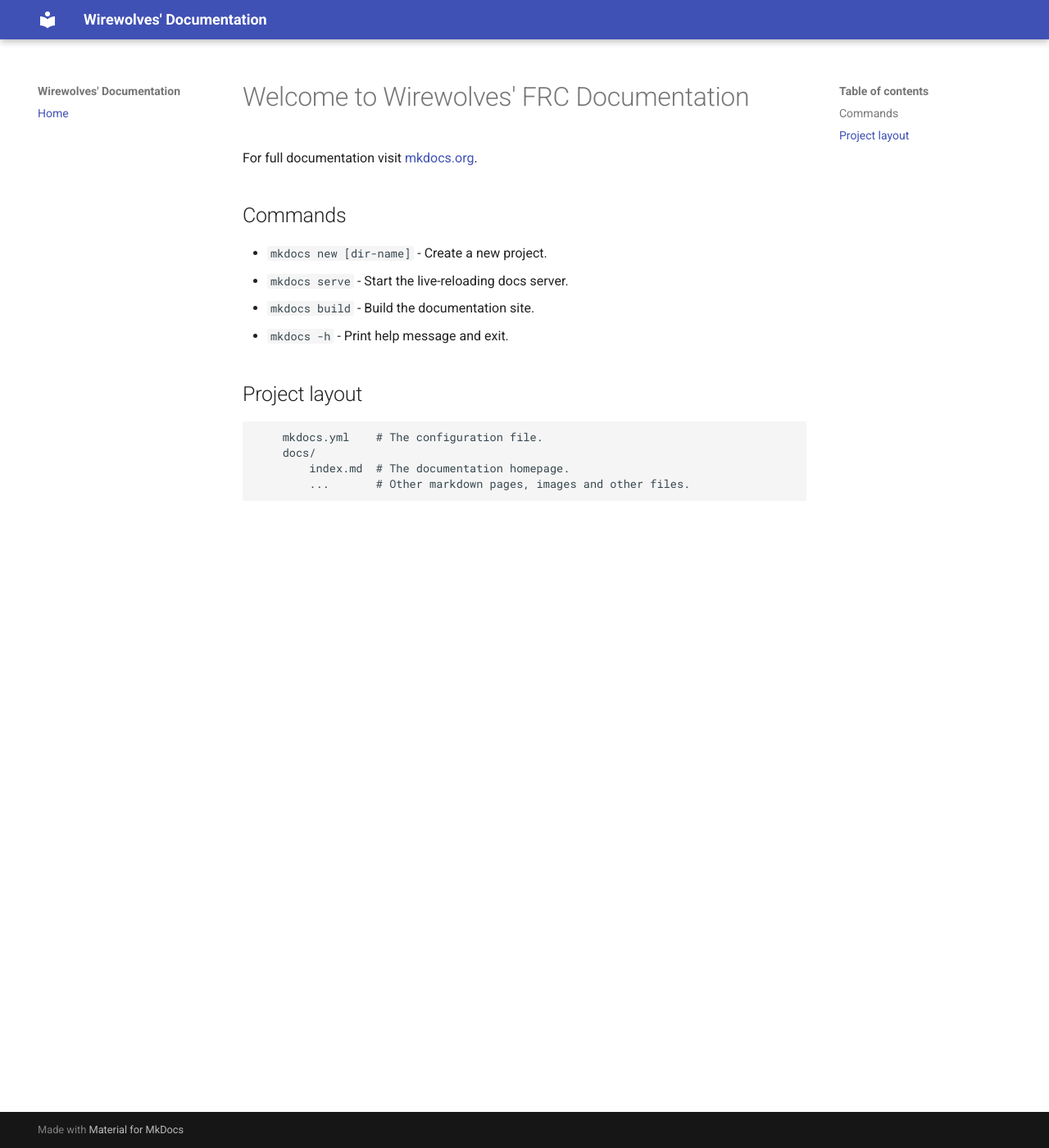
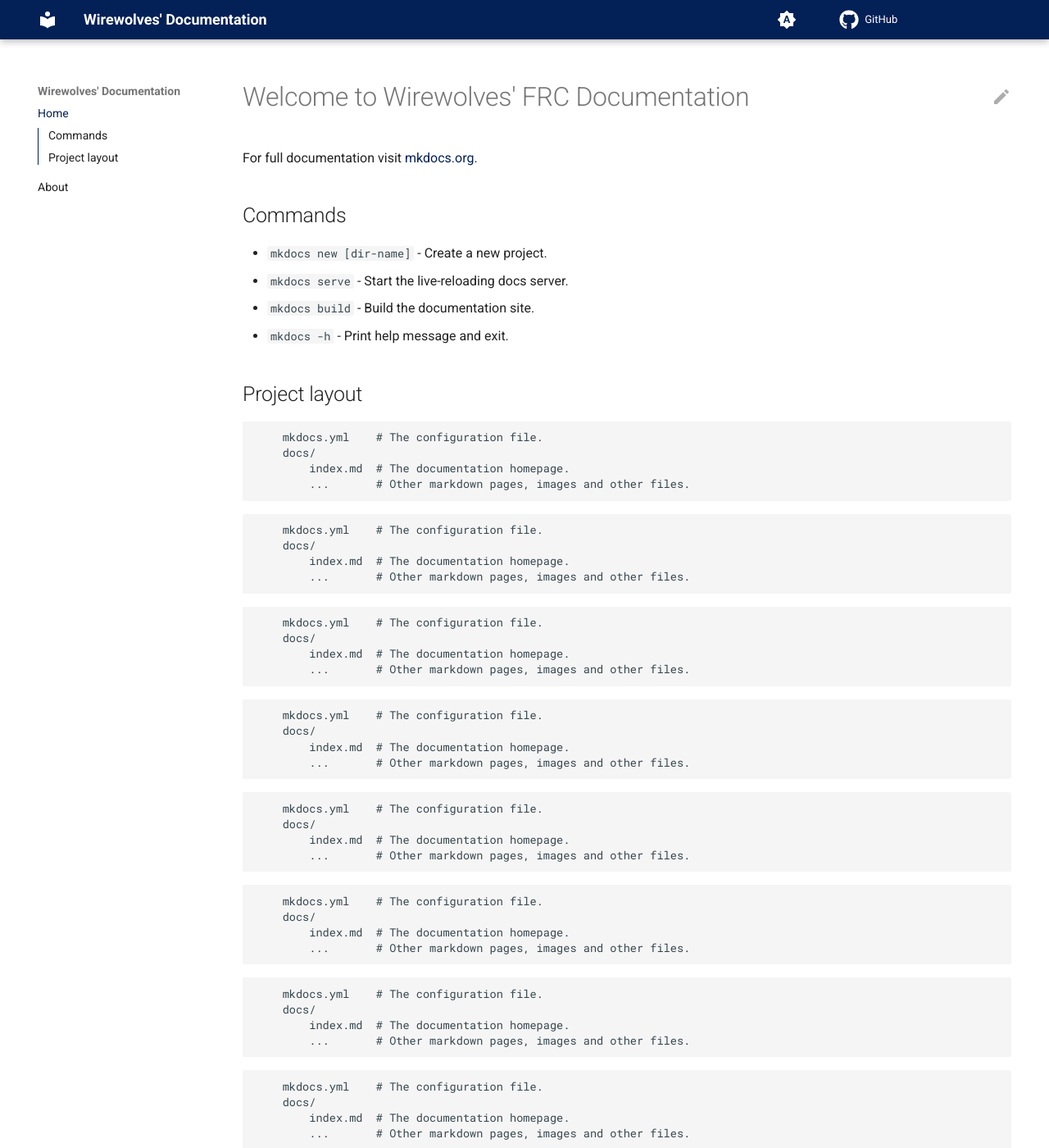
Before and after one commit to wirewolves10679/Documentation, an MkDocs documentation site: the page built from docs/index.md, in a window 1280 px wide and 1400 px high. Shown: the whole window at 82% size. Built offline with MkDocs 1.6.1 and Material for MkDocs 9.7.7, drawn with Linux system fonts in a browser that asks for light colours; plug-ins that fetch from the network failed and are left out; comment, search, counter and statistics services are not loaded; the version menu is left out; some of the changed text lies outside the part shown.

Commit message:
added material features

````diff
--- a/docs/index.md
+++ b/docs/index.md
@@ -17,3 +17,108 @@ For full documentation visit [mkdocs.org](https://www.mkdocs.org).
         index.md  # The documentation homepage.
         ...       # Other markdown pages, images and other files.
 ```
+
+```
+    mkdocs.yml    # The configuration file.
+    docs/
+        index.md  # The documentation homepage.
+        ...       # Other markdown pages, images and other files.
+```
+
+```
+    mkdocs.yml    # The configuration file.
+    docs/
+        index.md  # The documentation homepage.
+        ...       # Other markdown pages, images and other files.
+```
+
+```
+    mkdocs.yml    # The configuration file.
+    docs/
+        index.md  # The documentation homepage.
+        ...       # Other markdown pages, images and other files.
+```
+
+```
+    mkdocs.yml    # The configuration file.
+    docs/
+        index.md  # The documentation homepage.
+        ...       # Other markdown pages, images and other files.
+```
+
+```
+    mkdocs.yml    # The configuration file.
+    docs/
+        index.md  # The documentation homepage.
+        ...       # Other markdown pages, images and other files.
+```
+
+```
+    mkdocs.yml    # The configuration file.
+    docs/
+        index.md  # The documentation homepage.
+        ...       # Other markdown pages, images and other files.
+```
+
+```
+    mkdocs.yml    # The configuration file.
+    docs/
+        index.md  # The documentation homepage.
+        ...       # Other markdown pages, images and other files.
+```
+
+```
+    mkdocs.yml    # The configuration file.
+    docs/
+        index.md  # The documentation homepage.
+        ...       # Other markdown pages, images and other files.
+```
+
+```
+    mkdocs.yml    # The configuration file.
+    docs/
+        index.md  # The documentation homepage.
+        ...       # Other markdown pages, images and other files.
+```
+
+```
+    mkdocs.yml    # The configuration file.
+    docs/
+        index.md  # The documentation homepage.
+        ...       # Other markdown pages, images and other files.
+```
+
+```
+    mkdocs.yml    # The configuration file.
+    docs/
+        index.md  # The documentation homepage.
+        ...       # Other markdown pages, images and other files.
+```
+
+```
+    mkdocs.yml    # The configuration file.
+    docs/
+        index.md  # The documentation homepage.
+        ...       # Other markdown pages, images and other files.
+```
+
+```
+    mkdocs.yml    # The configuration file.
+    docs/
+        index.md  # The documentation homepage.
+        ...       # Other markdown pages, images and other files.
+```
+
+```
+    mkdocs.yml    # The configuration file.
+    docs/
+        index.md  # The documentation homepage.
+        ...       # Other markdown pages, images and other files.
+```
+
+```
+    mkdocs.yml    # The configuration file.
+    docs/
+        index.md  # The documentation homepage.
+        ...       # Other markdown pages, images and other files.
+```
--- /dev/null
+++ b/docs/stylesheets/extra.css
@@ -0,0 +1,5 @@
+:root  > * {
+  --md-primary-fg-color:        #032057;
+  --md-primary-fg-color--light: #032057;
+  --md-primary-fg-color--dark:  #032057;
+}
--- a/mkdocs.yml
+++ b/mkdocs.yml
@@ -1,12 +1,77 @@
 site_name: Wirewolves' Documentation
 site_url: https://docs.wirewolves.org
+repo_url: https://github.com/wirewolves10679/Documentation
+edit_uri: edit/main/docs/
 nav:
   - Home: index.md
+  - About: about.md
+
+plugins:
+  - git-revision-date-localized
+  - privacy
+
 theme:
   name: material
+
   highlightjs: true
+
   hljs_languages:
     - java
     - yaml
-plugins:
-  - git-revision-date-localized
+
+  features:
+    - content.action.edit
+    - header.autohide
+    - navigation.instant
+    - navigation.instant.prefetch
+    - navigation.instant.progress
+    - navigation.path
+    - navigation.top
+    - navigation.tracking
+    - offline
+    - toc.follow
+    - toc.integrate
+    - search
+    - search.boost
+    - search.highlight
+    - search.share
+    - search.suggest
+
+  palette:
+    # Palette toggle for automatic mode
+    - media: "(prefers-color-scheme)"
+      toggle:
+        icon: material/brightness-auto
+        name: Switch to light mode
+
+    # Palette toggle for light mode
+    - media: "(prefers-color-scheme: light)"
+      scheme: default
+      toggle:
+        icon: material/brightness-7
+        name: Switch to dark mode
+
+    # Palette toggle for dark mode
+    - media: "(prefers-color-scheme: dark)"
+      scheme: slate
+      toggle:
+        icon: material/brightness-4
+        name: Switch to system preference
+
+  primary: custom
+
+  icon:
+    repo: fontawesome/brands/github
+    edit: material/pencil
+    view: material/eye
+
+extra:
+  version:
+    provider: mike
+
+extra_css:
+  - stylesheets/extra.css
+
+# copyright: >
+#   Copyright &copy; 2016 - 2024 Martin Donath –
+#   <a href="#__consent">Change cookie settings</a>
--- a/requirements.txt
+++ b/requirements.txt
@@ -13,10 +13,13 @@ ghp-import==2.1.0
 gitdb==4.0.12
 GitPython==3.1.45
 idna==3.10
+importlib_metadata==8.7.0
+importlib_resources==6.5.2
 Jinja2==3.1.6
 Markdown==3.8.2
 MarkupSafe==3.0.2
 mergedeep==1.3.4
+mike==2.1.3
 mkdocs==1.6.1
 mkdocs-get-deps==0.2.0
 mkdocs-git-revision-date-localized-plugin==1.4.7
@@ -31,6 +34,7 @@ platformdirs==4.3.8
 propcache==0.3.2
 Pygments==2.19.2
 pymdown-extensions==10.16.1
+pyparsing==3.2.3
 python-dateutil==2.9.0.post0
 pytz==2025.2
 PyYAML==6.0.2
@@ -39,5 +43,7 @@ requests==2.32.5
 six==1.17.0
 smmap==5.0.2
 urllib3==2.5.0
+verspec==0.1.0
 watchdog==6.0.0
 yarl==1.20.1
+zipp==3.23.0
````
Also changed, not shown: docs/about.md (added, +54 -0 lines).
